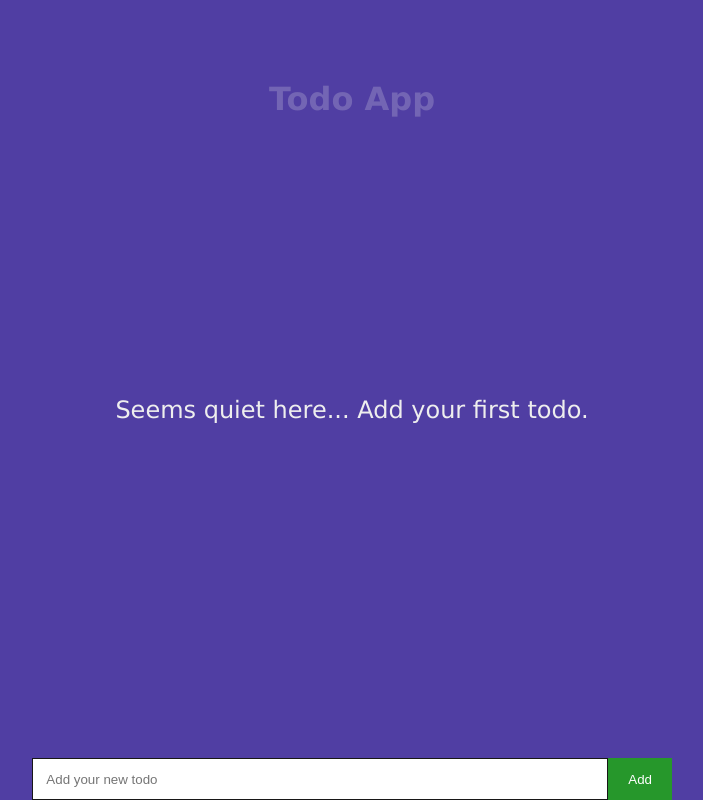
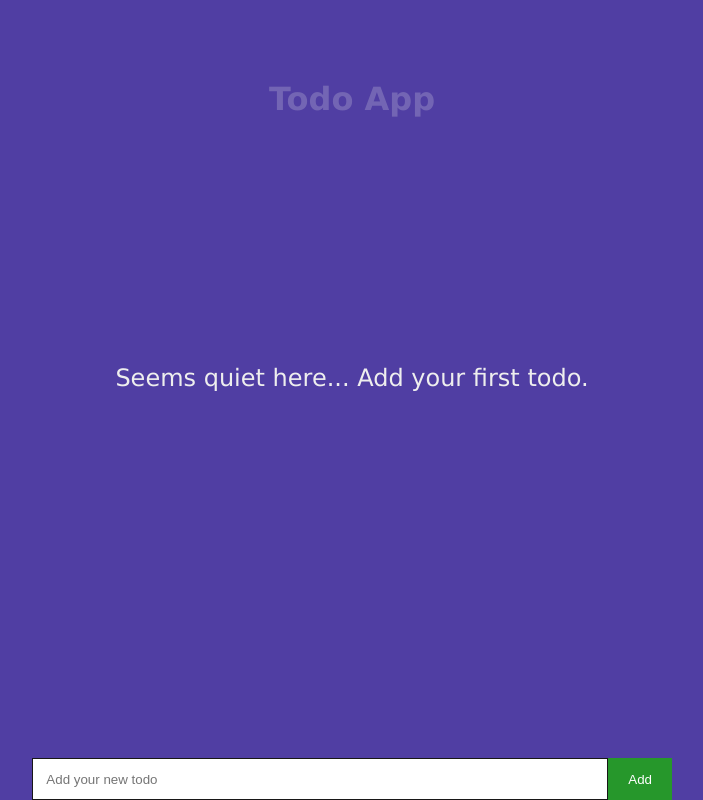
Before and after one commit to butadpj/react-todo-app, a React (Create React App) app: page / in a window 1280 px wide. Shown: the whole page, without its empty margins (288-991 px from the left). Built offline with nearby package versions, Linux system fonts and the light colour scheme.

Commit message:
Fix li's padding

```diff
--- a/src/App.css
+++ b/src/App.css
@@ -74,7 +74,6 @@ header {
   padding-bottom: 4rem;
   color: var(--light);
   font-size: 1.5em;
-  padding: 1em;
 }
 
 .todo__list li {
@@ -82,6 +81,7 @@ header {
   flex-flow: column;
   justify-content: center;
   align-items: center;
+  padding: 1em;
 }
 
 .todo__list li:hover {
```
